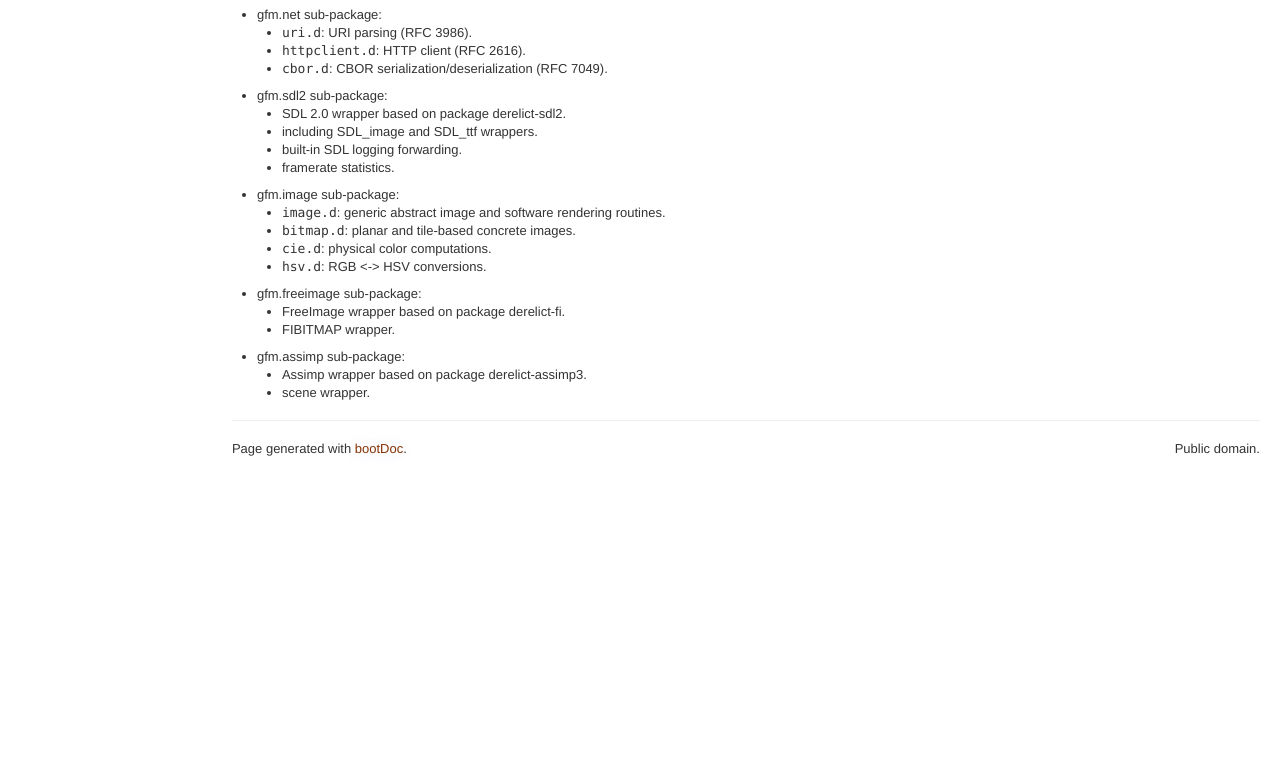
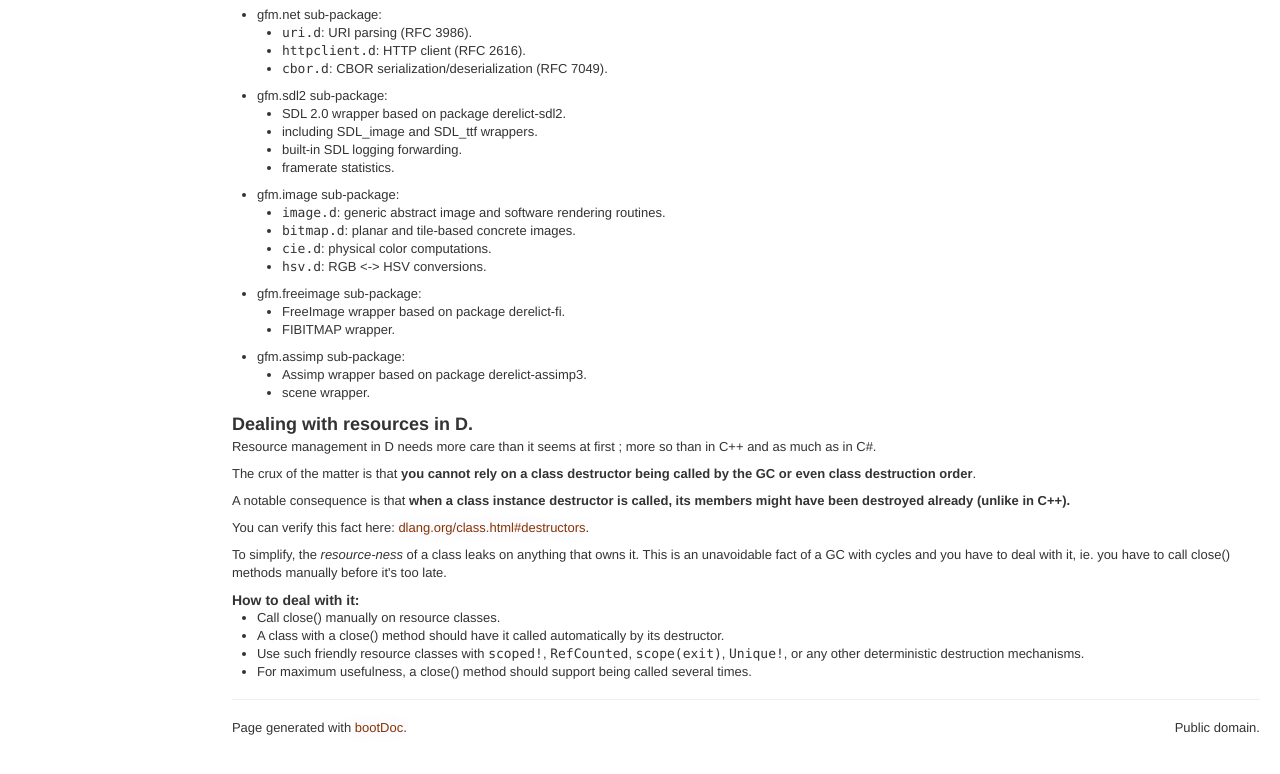
Before and after one commit to d-gamedev-team/gfm, a plain HTML site: page index.html in a window 1280 px wide. Shown: the part 792-1566 px from the top of the page. Before the commit the page ends 1299 px from the top, so only its background shows below. Drawn offline with Linux system fonts and the light colour scheme.

Commit message:
Update documentation.

```diff
--- a/index.html
+++ b/index.html
@@ -318,6 +318,40 @@
 
 </ul>
 
+
+<h3>Dealing with resources in D.</h3>
+
+<p>
+Resource management in D needs more care than it seems at first ; more so than in C++ and as much as in C#.
+</p>
+
+<p>
+The crux of the matter is that <b>you cannot rely on a class destructor being called by the
+GC or even class destruction order</b>.</p>
+
+<p>A notable consequence is that <b>when a class instance destructor is
+called, its members might have been destroyed already (unlike in C++).</b></p>
+
+<p>
+You can verify this fact here: <a href="http://dlang.org/class.html#destructors">dlang.org/class.html#destructors</a>.
+</p>
+
+<p>
+To simplify, the <i>resource-ness</i> of a class leaks on anything that owns it.
+This is an unavoidable fact of a GC with cycles and you have to deal with it, ie.
+you have to call close() methods manually before it's too late.
+</p>
+
+<h4>How to deal with it:</h4>
+
+<ul>  <li>Call close() manually on resource classes.</li>
+  <li>A class with a close() method should have it called automatically by its destructor.</li>
+  <li>Use such friendly resource classes with <span class="inlinecode">scoped!</span>, <span class="inlinecode">RefCounted</span>, <span class="inlinecode">scope(exit)</span>,
+    <span class="inlinecode">Unique!</span>, or any other deterministic destruction mechanisms.</li>
+  <li>For maximum usefulness, a close() method should support being called several times.</li>
+</ul>
+
+
 				</div>
 
 				<hr>
```
